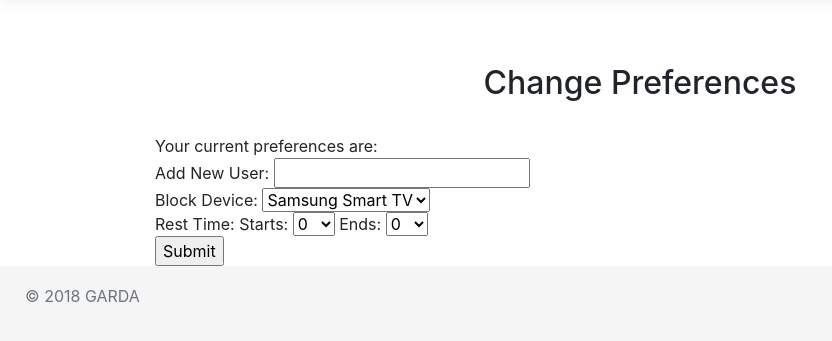
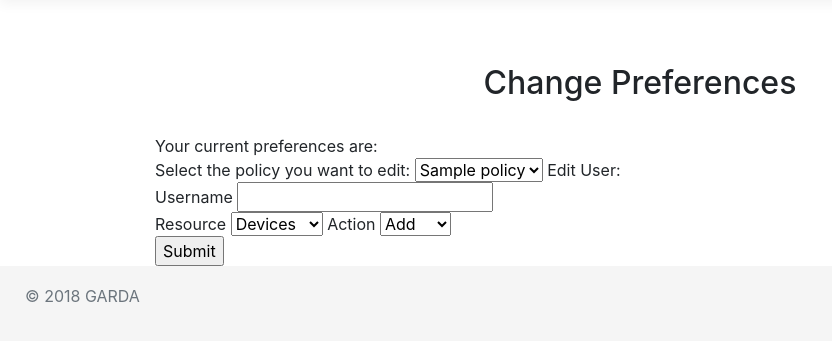
Before and after one commit to ThomasColl/GARDAWebApp, a Flask app: template templates/adjustPreferences.html in a window 1280 px wide. Shown: the part 73-414 px from the top of the page, without its empty margins (0-832 px from the left). Run offline with Flask 2, Linux system fonts and the light colour scheme; the template is opened without the code that fills it: most values are stand-ins (such as "Sample title", 1, 10 or a date in 2020); some libraries are stand-ins or nearby versions.

Commit message:
Added policy functionality

```diff
--- a/app.py
+++ b/app.py
@@ -9,6 +9,7 @@ base_url = "http://127.0.0.1:5000/"
 item_response = ""
 item = ""
 g = globals()
+
 
 @app.route('/')
 def index():
@@ -28,7 +29,6 @@ def items():
         g["item_response"] = ""
     else:
         resp = ""
-    # response = requests.get(base_url + "rec/")
     raw_items = json.loads(response.text)
     return render_template('items.html', items=raw_items, response=resp)
 
@@ -50,12 +50,20 @@ def specific_item():
 
 @app.route('/preferences')
 def preferences():
-    return render_template('preferences.html')
+    raw = requests.get("http://127.0.0.1:5000/polr").text
+    users = json.loads(raw)
+    return render_template('preferences.html', users=users)
 
 
 @app.route('/adjustPreferences')
-def adjustPreferences():
-    return render_template('adjustPreferences.html')
+def adjust_preferences():
+    # TODO Add in drop down list in html
+    action = request.form["action"]
+    policies = ""
+    if action == "edit" or action == "del":
+        raw = requests.get("http://127.0.0.1:5000/poll").text
+        policies = json.loads(raw)
+    return render_template('adjustPreferences.html', action=action, policy=policies)
 
 
 @app.route('/analytics')
@@ -64,7 +72,7 @@ def analytics():
 
 
 @app.route('/sendItems', methods=['GET', 'POST'])
-def sendRESTItemsRequest():
+def send_rest_items_request():
     if request.method == 'GET':
         return "This is an invalid access attempt"
     elif request.method == 'POST':
@@ -81,19 +89,35 @@ def sendRESTItemsRequest():
 
 
 @app.route('/sendPreferences', methods=['GET', 'POST'])
-def formJSON():
+def form_json():
     if request.method == 'GET':
         return "This is an invalid access attempt"
     elif request.method == 'POST':
-        jsonString = "{"
-        for key, value in request.form.items():
-            if value:
-                jsonString += "\"" + key + "\":\"" + value + "\","
-        if jsonString is not "{":
-            jsonString = jsonString[: -1]
-            jsonString += "}"
+        option = request.form['action']
+        if option == "add":
+            new = request.form["name"] + ", " + request.form["policy"] + ", " + request.form["action"]
+            r = requests.post(base_url + 'sec', json={"subject": "user",
+                                                      "object": "items",
+                                                      "action": "edit",
+                                                      "new": new})
+        elif option == "edit":
+            new = request.form["name"] + ", " + request.form["resource"] + ", " + request.form["action"]
+            old = request.form["policy"]
+            r = requests.post(base_url + 'sec', json={"subject": "user",
+                                                      "object": "items",
+                                                      "action": "edit",
+                                                      "new": new,
+                                                      "old": old})
+        elif option == "del":
+            old = request.form["policy"]
+            r = requests.post(base_url + 'sec', json={"subject": "user",
+                                                      "object": "items",
+                                                      "action": "edit",
+                                                      "old": old})
 
-        return jsonString
+        if r.text == "pass":
+            g["item_response"] = "Successful Request"
+        return redirect(url_for("object"))
 
 
 if __name__ == '__main__':
--- a/templates/adjustPreferences.html
+++ b/templates/adjustPreferences.html
@@ -14,21 +14,64 @@
   <!-- TODO: Communicate with the smart home, get the list of preferences and place them in a readable way -->
     Your current preferences are:
     <form action="/sendPreferences" method="POST">
-        Add New User: <input type="text" name="user"><br>
-        Block Device: <select name="devices">
-                        <option value="Samsung Smart TV">Samsung Smart TV</option>
-                        <option value="Amazon Alexa">Amazon Alexa</option>
-                      </select> <br>
-        Rest Time: Starts: <select name="restTimeStart">
-                        {% for x in range(24) %}
-                            <option value="{{ x }}">{{ x }}</option>
-                        {% endfor %}
-                      </select>
-                    Ends: <select name="restTimeEnd">
-                        {% for x in range(24) %}
-                            <option value="{{ x }}">{{ x }}</option>
-                        {% endfor %}
+        {% if action == "add" %}
+            <input type="hidden" name="action" value="add">
+            Add New User: <br>
+            Username <input type="text" name="name"><br>
+            Resource <select name="policy">
+                        <option value="items"> Devices </option>
+                        <option value="policies"> Policies </option>
+                        <option value="analytics"> Analytics </option>
                         </select>
+            Action <select name="action">
+                        <option value="add"> Add </option>
+                        <option value="edit"> Edit </option>
+                        <option value="del"> Delete </option>
+                    </select>
+        {% elif response != "edit" %}
+            <input type="hidden" name="action" value="edit">
+            Select the policy you want to edit:
+            <select name="policy">
+                {% for p in policy %}
+                    <option value="{{ p }}">  {{ p }} </option>
+                {% endfor %}
+            </select>
+            Edit User: <br>
+            Username <input type="text"  name="name"><br>
+            Resource <select name="resource">
+                        <option value="items"> Devices </option>
+                        <option value="policies"> Policies </option>
+                        <option value="analytics"> Analytics </option>
+                        </select>
+            Action <select name="action">
+                        <option value="add"> Add </option>
+                        <option value="edit"> Edit </option>
+                        <option value="del"> Delete </option>
+                    </select>
+        {% elif response != "del" %}
+            <input type="hidden" name="action" value="edit">
+            Select the policy you want to delete:
+            <select name="policy">
+                {% for p in policy %}
+                    <option value="{{ p }}">  {{ p }} </option>
+                {% endfor %}
+            </select>
+        {% endif %}
+{#        Add New User: <input type="text" name="user"><br>#}
+{#        Block Device: <select name="devices">#}
+{#                        <option value="Samsung Smart TV">Samsung Smart TV</option>#}
+{#                        <option value="Amazon Alexa">Amazon Alexa</option>#}
+{#                      </select> <br>#}
+{#        Rest Time: Starts: <select name="restTimeStart">#}
+{#                        {% for x in range(24) %}#}
+{#                            <option value="{{ x }}">{{ x }}</option>#}
+{#                        {% endfor %}#}
+{#                      </select>#}
+{#                    Ends: <select name="restTimeEnd">#}
+{#                        {% for x in range(24) %}#}
+{#                            <option value="{{ x }}">{{ x }}</option>#}
+{#                        {% endfor %}#}
+{#                        </select>#}
        <br> <input type="submit" value="Submit">
     </form>
 </div>
```
Also changed, not shown: templates/preferences.html (+20 -11 lines).
